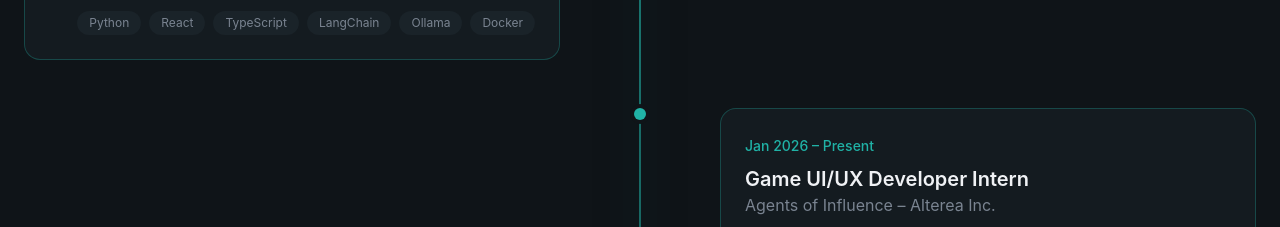
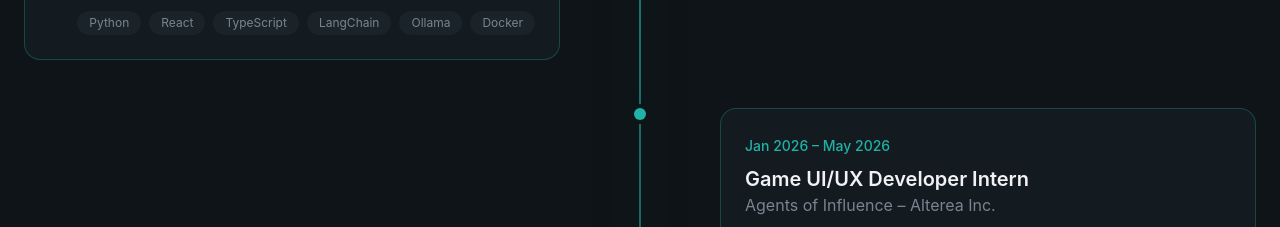
Before and after one commit to NamHoang211205/personal_portfolio, a React app: page / in a window 1280 px wide. Shown: the part 6440-6667 px from the top of the page. Built offline with nearby package versions, Linux system fonts and the light colour scheme; the HTML template or start-up script is replaced by a standard one.

Commit message:
Update: Experience work

```diff
--- a/package.json
+++ b/package.json
@@ -26,9 +26,6 @@
     "eslint-plugin-react-hooks": "^7.0.1",
     "eslint-plugin-react-refresh": "^0.4.24",
     "globals": "^16.5.0",
-    "vite": "npm:rolldown-vite@7.2.5"
-  },
-  "overrides": {
-    "vite": "npm:rolldown-vite@7.2.5"
+    "vite": "^6.4.2"
   }
 }
--- a/src/sections/Experience.jsx
+++ b/src/sections/Experience.jsx
@@ -8,7 +8,7 @@ const experiences = [
     current: true,
   },
   {
-    period: "Jan 2026 – Present",
+    period: "Jan 2026 – May 2026",
     role: "Game UI/UX Developer Intern",
     company: "Agents of Influence – Alterea Inc.",
     description: "Designed user interfaces for web applications using Adobe XD and Figma. Conducted user research to gather insights on user experience and behavior. Created prototypes of web pages and applications with HTML, CSS, and JavaScript. Collaborated with developers to ensure seamless integration of UI elements.",
```
Also changed, not shown: 1 other file (tests, documents, lock files or other folders).
